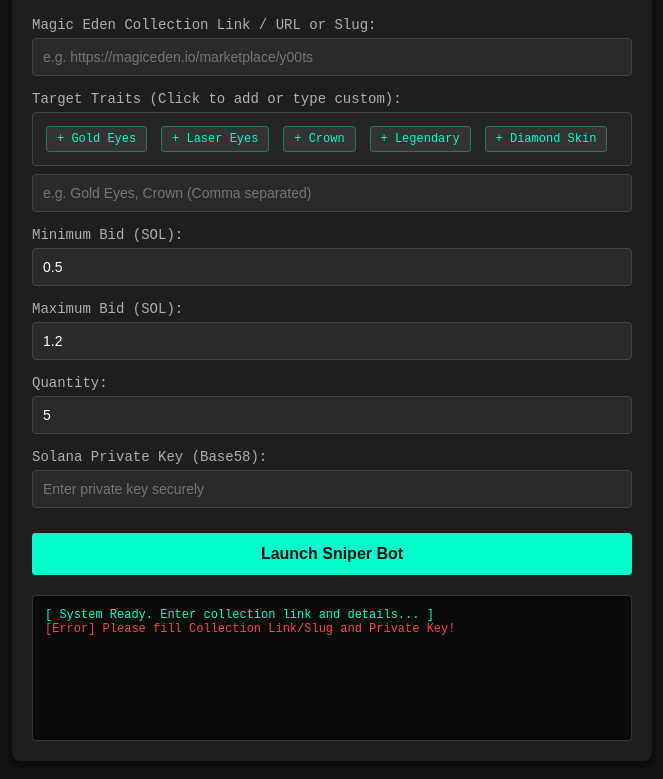
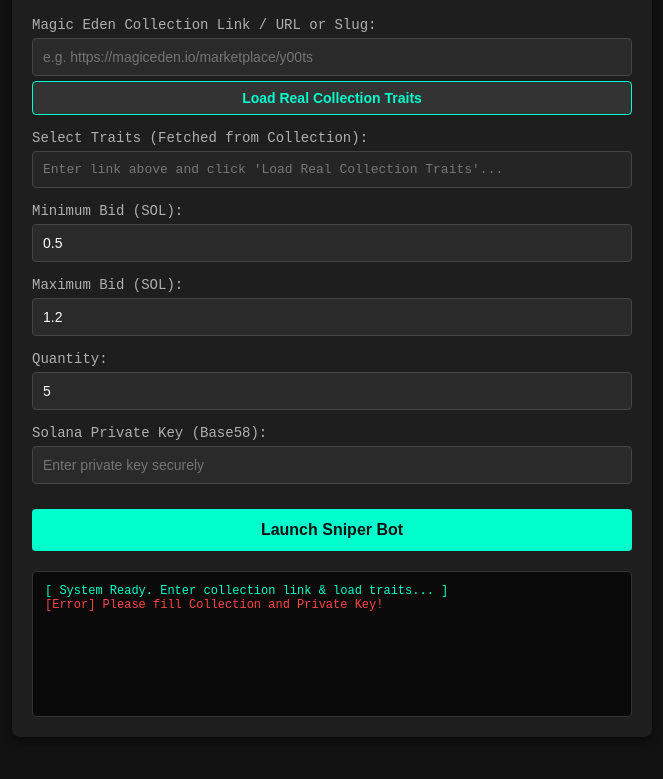
Before and after one commit to vhz7zskpsv-bot/bid-bot2, a plain HTML site: page index.html in a window 1280 px wide. Both pictures are taken after a click on the button "Launch Sniper Bot". Shown: the part 81-860 px from the top of the page, without its empty margins (308-971 px from the left). After the commit the page ends 838 px from the top, so only its background shows below. Drawn offline with Linux system fonts and the light colour scheme.

Commit message:
Update index.html

```diff
--- a/index.html
+++ b/index.html
@@ -35,7 +35,7 @@
             font-size: 14px;
             color: #b0b0b0;
         }
-        input, textarea {
+        input, select {
             width: 100%;
             padding: 10px;
             background: #2a2a2a;
@@ -45,31 +45,21 @@
             font-size: 14px;
             box-sizing: border-box;
         }
-        input:focus, textarea:focus {
+        input:focus, select:focus {
             border-color: #00ffcc;
             outline: none;
         }
-        .traits-box {
-            background: #252525;
-            padding: 10px;
-            border-radius: 4px;
-            border: 1px solid #444;
-            font-size: 13px;
-        }
-        .trait-pill {
-            display: inline-block;
+        .btn-secondary {
             background: #333;
             color: #00ffcc;
-            padding: 5px 10px;
-            border-radius: 4px;
-            margin: 3px;
+            border: 1px solid #00ffcc;
+            margin-top: 5px;
+            padding: 8px;
+            font-size: 14px;
             cursor: pointer;
-            border: 1px solid #00ffcc55;
-            font-size: 12px;
         }
-        .trait-pill:hover {
-            background: #00ffcc;
-            color: #121212;
+        .btn-secondary:hover {
+            background: #222;
         }
         button {
             width: 100%;
@@ -97,6 +87,15 @@
             margin-top: 20px;
             border-radius: 4px;
         }
+        .traits-box {
+            background: #252525;
+            padding: 10px;
+            border-radius: 4px;
+            max-height: 150px;
+            overflow-y: auto;
+            border: 1px solid #444;
+            font-size: 13px;
+        }
     </style>
 </head>
 <body>
@@ -107,18 +106,14 @@
         <div class="form-group">
             <label>Magic Eden Collection Link / URL or Slug:</label>
             <input type="text" id="collectionInput" placeholder="e.g. https://magiceden.io/marketplace/y00ts">
+            <button class="btn-secondary" onclick="fetchTraits()">Load Real Collection Traits</button>
         </div>
 
         <div class="form-group">
-            <label>Target Traits (Click to add or type custom):</label>
-            <div class="traits-box" style="margin-bottom: 8px;">
-                <span class="trait-pill" onclick="addTrait('Gold Eyes')">+ Gold Eyes</span>
-                <span class="trait-pill" onclick="addTrait('Laser Eyes')">+ Laser Eyes</span>
-                <span class="trait-pill" onclick="addTrait('Crown')">+ Crown</span>
-                <span class="trait-pill" onclick="addTrait('Legendary')">+ Legendary</span>
-                <span class="trait-pill" onclick="addTrait('Diamond Skin')">+ Diamond Skin</span>
+            <label>Select Traits (Fetched from Collection):</label>
+            <div id="traitsContainer" class="traits-box">
+                <span style="color: #777;">Enter link above and click 'Load Real Collection Traits'...</span>
             </div>
-            <input type="text" id="traits" placeholder="e.g. Gold Eyes, Crown (Comma separated)">
         </div>
 
         <div class="form-group">
@@ -144,43 +139,88 @@
         <button onclick="launchBot()">Launch Sniper Bot</button>
 
         <div class="console" id="consoleLog">
-            [ System Ready. Enter collection link and details... ]
+            [ System Ready. Enter collection link & load traits... ]
         </div>
     </div>
 
     <script>
-        function addTrait(traitName) {
-            const traitsInput = document.getElementById('traits');
-            if (traitsInput.value.trim() === '') {
-                traitsInput.value = traitName;
-            } else {
-                traitsInput.value += ', ' + traitName;
+        function getCleanSlug() {
+            let inputVal = document.getElementById('collectionInput').value.trim();
+            if (!inputVal) return '';
+            if (inputVal.includes('magiceden.io')) {
+                const parts = inputVal.split('/');
+                return parts[parts.length - 1] || parts[parts.length - 2];
             }
+            return inputVal;
+        }
+
+        async function fetchTraits() {
+            const slug = getCleanSlug();
+            const consoleLog = document.getElementById('consoleLog');
+            const traitsContainer = document.getElementById('traitsContainer');
+
+            if (!slug) {
+                consoleLog.innerHTML += "<br><span style='color: #ff4444;'>[Error] Please enter a valid Collection link or slug first!</span>";
+                return;
+            }
+
+            consoleLog.innerHTML += `<br>[Fetching] Loading real traits for: ${slug}...`;
+            traitsContainer.innerHTML = "<span style='color: #ffcc00;'>Fetching traits from Magic Eden...</span>";
+
+            try {
+                // Using CORS proxy to successfully fetch real attributes from Magic Eden API
+                const targetUrl = `https://api-mainnet.magiceden.dev/v2/collections/${slug}/attributes`;
+                const proxyUrl = `https://api.allorigins.win/raw?url=${encodeURIComponent(targetUrl)}`;
+
+                const response = await fetch(proxyUrl);
+                if (!response.ok) throw new Error("Failed to fetch traits");
+
+                const textData = await response.text();
+                const data = JSON.parse(textData);
+
+                if (data && Array.isArray(data) && data.length > 0) {
+                    let html = '';
+                    data.forEach((attr, idx) => {
+                        const traitText = `${attr.trait_type}: ${attr.value}`;
+                        html += `<div style="margin-bottom: 6px;">
+                            <input type="checkbox" name="traitCheck" value="${traitText}" id="trait_${idx}">
+                            <label for="trait_${idx}" style="display:inline; color:#fff; cursor:pointer;"> ${traitText}</label>
+                        </div>`;
+                    });
+                    traitsContainer.innerHTML = html;
+                    consoleLog.innerHTML += "<br><span style='color: #00ffcc;'>[Success] Real traits loaded successfully! Check desired ones.</span>";
+                } else {
+                    traitsContainer.innerHTML = "<span style='color: #ffcc00;'>No specific traits found for this collection (Floor bidding mode).</span>";
+                    consoleLog.innerHTML += "<br><span style='color: #ffcc00;'>[Notice] Collection has no attribute filters.</span>";
+                }
+            } catch (error) {
+                consoleLog.innerHTML += "<br><span style='color: #ff4444;'>[Error] Could not fetch traits. Check collection slug/link.</span>";
+                traitsContainer.innerHTML = "<span style='color: #ff4444;'>Failed to load. Please check the collection link and try again.</span>";
+            }
+            consoleLog.scrollTop = consoleLog.scrollHeight;
         }
 
         function launchBot() {
-            let inputVal = document.getElementById('collectionInput').value.trim();
-            const traits = document.getElementById('traits').value;
+            const slug = getCleanSlug();
             const minBid = document.getElementById('minBid').value;
             const maxBid = document.getElementById('maxBid').value;
             const quantity = document.getElementById('quantity').value;
             const privateKey = document.getElementById('privateKey').value;
             const consoleLog = document.getElementById('consoleLog');
 
-            if (!inputVal || !privateKey) {
-                consoleLog.innerHTML += "<br><span style='color: #ff4444;'>[Error] Please fill Collection Link/Slug and Private Key!</span>";
+            let selectedTraits = [];
+            document.querySelectorAll('input[name="traitCheck"]:checked').forEach((checkbox) => {
+                selectedTraits.push(checkbox.value);
+            });
+
+            if (!slug || !privateKey) {
+                consoleLog.innerHTML += "<br><span style='color: #ff4444;'>[Error] Please fill Collection and Private Key!</span>";
                 return;
             }
 
-            let collectionSlug = inputVal;
-            if (inputVal.includes('magiceden.io')) {
-                const parts = inputVal.split('/');
-                collectionSlug = parts[parts.length - 1] || parts[parts.length - 2];
-            }
-
-            consoleLog.innerHTML += `<br>[Initializing] Target Collection: ${collectionSlug}`;
-            if (traits) {
-                consoleLog.innerHTML += `<br>[Filter] Target Traits: ${traits}`;
+            consoleLog.innerHTML += `<br>[Initializing] Target Collection: ${slug}`;
+            if (selectedTraits.length > 0) {
+                consoleLog.innerHTML += `<br>[Filter] Selected Traits: ${selectedTraits.join(', ')}`;
             } else {
                 consoleLog.innerHTML += `<br>[Filter] Mode: Floor Bidding (No traits selected)`;
             }
```
